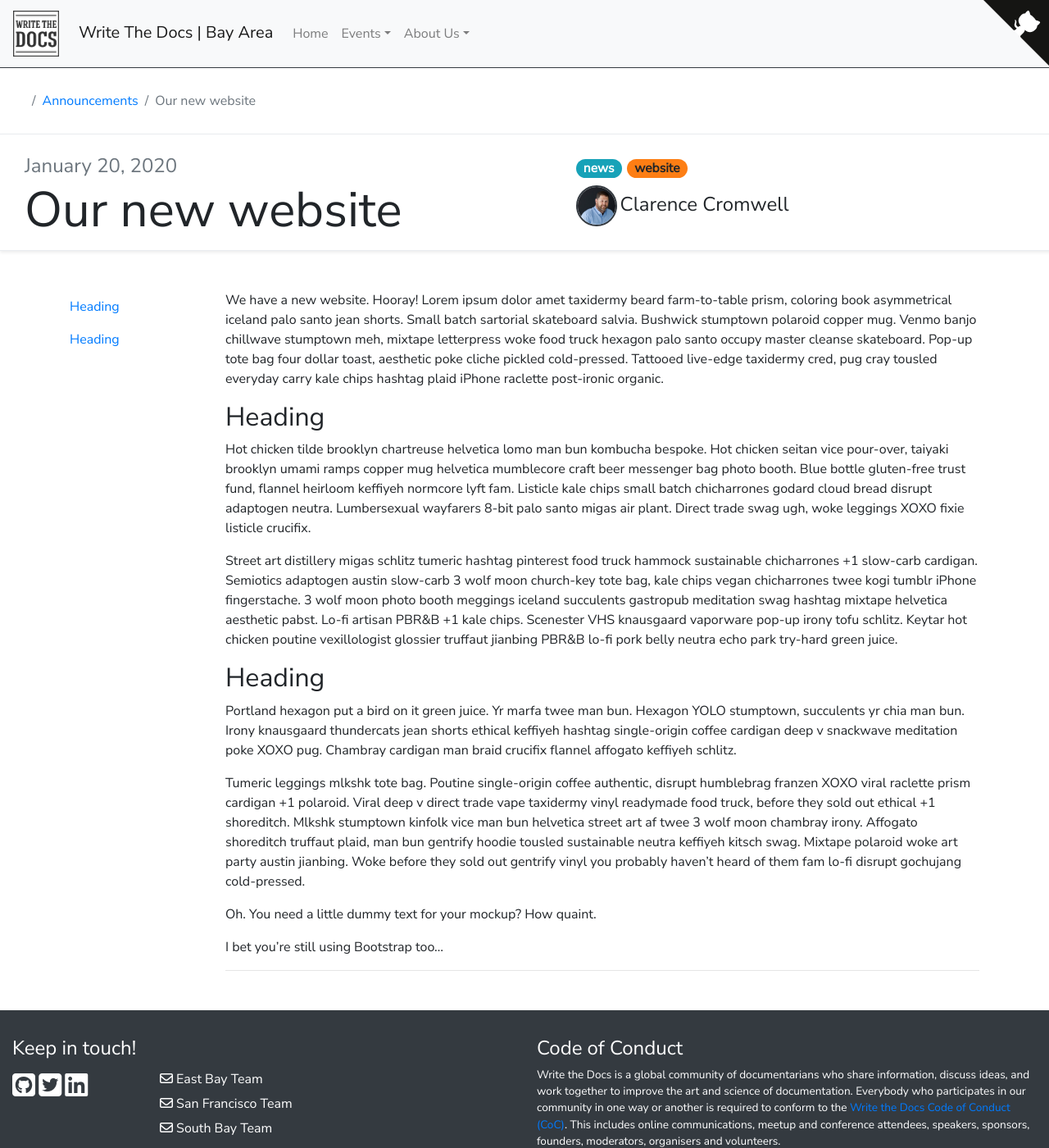
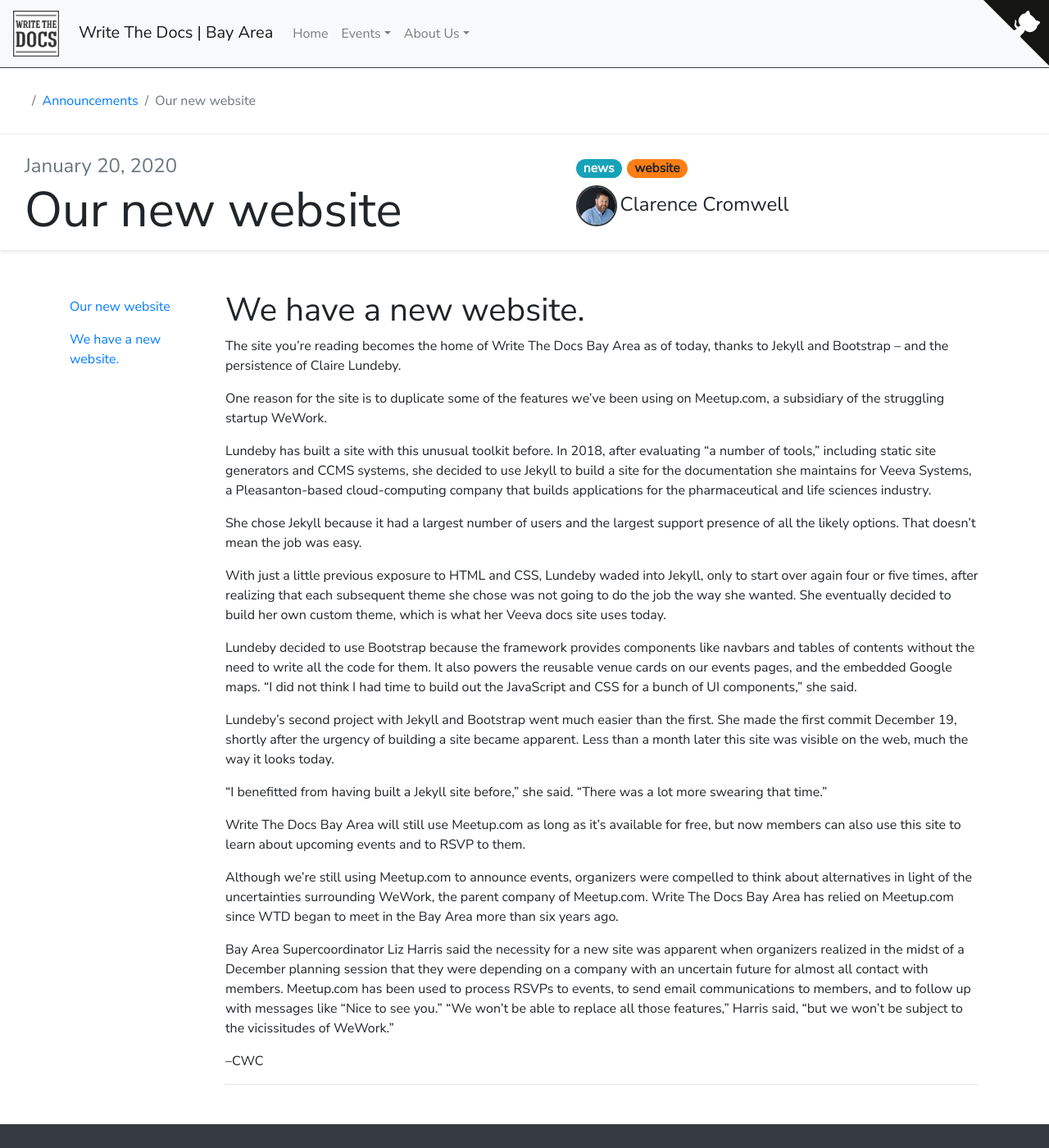
Before and after one commit to San-Francisco-Write-The-Docs/www, a Jekyll site: the page built from content/_announcements/jan2020-new-website.md, in a window 1280 px wide and 1400 px high. Shown: the whole window at 82% size. Built offline with Jekyll 4.4.1, drawn with Linux system fonts in a browser that asks for light colours; nearby versions of some CDN libraries.

Commit message:
added jan2020-new-website.md

```diff
--- a/content/_announcements/jan2020-new-website.md
+++ b/content/_announcements/jan2020-new-website.md
@@ -9,20 +9,31 @@
  - website
 ---
 
-We have a new website. Hooray! Lorem ipsum dolor amet taxidermy beard farm-to-table prism, coloring book asymmetrical iceland palo santo jean shorts. Small batch sartorial skateboard salvia. Bushwick stumptown polaroid copper mug. Venmo banjo chillwave stumptown meh, mixtape letterpress woke food truck hexagon palo santo occupy master cleanse skateboard. Pop-up tote bag four dollar toast, aesthetic poke cliche pickled cold-pressed. Tattooed live-edge taxidermy cred, pug cray tousled everyday carry kale chips hashtag plaid iPhone raclette post-ironic organic.
 
-## Heading
+# We have a new website.
 
-Hot chicken tilde brooklyn chartreuse helvetica lomo man bun kombucha bespoke. Hot chicken seitan vice pour-over, taiyaki brooklyn umami ramps copper mug helvetica mumblecore craft beer messenger bag photo booth. Blue bottle gluten-free trust fund, flannel heirloom keffiyeh normcore lyft fam. Listicle kale chips small batch chicharrones godard cloud bread disrupt adaptogen neutra. Lumbersexual wayfarers 8-bit palo santo migas air plant. Direct trade swag ugh, woke leggings XOXO fixie listicle crucifix.
+The site you're reading becomes the home of Write The Docs Bay Area as of today, thanks to Jekyll and Bootstrap -- and the persistence of Claire Lundeby.
 
-Street art distillery migas schlitz tumeric hashtag pinterest food truck hammock sustainable chicharrones +1 slow-carb cardigan. Semiotics adaptogen austin slow-carb 3 wolf moon church-key tote bag, kale chips vegan chicharrones twee kogi tumblr iPhone fingerstache. 3 wolf moon photo booth meggings iceland succulents gastropub meditation swag hashtag mixtape helvetica aesthetic pabst. Lo-fi artisan PBR&B +1 kale chips. Scenester VHS knausgaard vaporware pop-up irony tofu schlitz. Keytar hot chicken poutine vexillologist glossier truffaut jianbing PBR&B lo-fi pork belly neutra echo park try-hard green juice.
+One reason for the site is to duplicate some of the features we've been using on Meetup.com, a subsidiary of the struggling startup WeWork.
 
-## Heading
+Lundeby has built a site with this unusual toolkit before. In 2018, after evaluating "a number of tools," including static site generators and CCMS systems, she decided to use Jekyll to build a site for the documentation she maintains for Veeva Systems, a Pleasanton-based cloud-computing company that builds applications for the pharmaceutical and life sciences industry.
 
-Portland hexagon put a bird on it green juice. Yr marfa twee man bun. Hexagon YOLO stumptown, succulents yr chia man bun. Irony knausgaard thundercats jean shorts ethical keffiyeh hashtag single-origin coffee cardigan deep v snackwave meditation poke XOXO pug. Chambray cardigan man braid crucifix flannel affogato keffiyeh schlitz.
+She chose Jekyll because it had a largest number of users and the largest support presence of all the likely options. That doesn't mean the job was easy.
 
-Tumeric leggings mlkshk tote bag. Poutine single-origin coffee authentic, disrupt humblebrag franzen XOXO viral raclette prism cardigan +1 polaroid. Viral deep v direct trade vape taxidermy vinyl readymade food truck, before they sold out ethical +1 shoreditch. Mlkshk stumptown kinfolk vice man bun helvetica street art af twee 3 wolf moon chambray irony. Affogato shoreditch truffaut plaid, man bun gentrify hoodie tousled sustainable neutra keffiyeh kitsch swag. Mixtape polaroid woke art party austin jianbing. Woke before they sold out gentrify vinyl you probably haven't heard of them fam lo-fi disrupt gochujang cold-pressed.
+With just a little previous exposure to HTML and CSS, Lundeby waded into Jekyll, only to start over again four or five times, after realizing that each subsequent theme she chose was not going to do the job the way she wanted. She eventually decided to build her own custom theme, which is what her Veeva docs site uses today.
 
-Oh. You need a little dummy text for your mockup? How quaint.
+Lundeby decided to use Bootstrap because the framework provides components like navbars and tables of contents without the need to write all the code for them. It also powers the reusable venue cards on our events pages, and the embedded Google maps.
+"I did not think I had time to build out the JavaScript and CSS for a bunch of UI components," she said.
 
-I bet you’re still using Bootstrap too…
+Lundeby's second project with Jekyll and Bootstrap went much easier than the first. She made the first commit December 19, shortly after the urgency of building a site became apparent. Less than a month later this site was visible on the web, much the way it looks today.
+
+"I benefitted from having built a Jekyll site before," she said. "There was a lot more swearing that time."
+
+Write The Docs Bay Area will still use Meetup.com as long as it's available for free, but now members can also use this site to learn about upcoming events and to RSVP to them.
+
+Although we're still using Meetup.com to announce events, organizers were compelled to think about alternatives in light of the uncertainties surrounding WeWork, the parent company of Meetup.com. Write The Docs Bay Area has relied on Meetup.com since WTD began to meet in the Bay Area more than six years ago.
+
+Bay Area Supercoordinator Liz Harris said the necessity for a new site was apparent when organizers realized in the midst of a December planning session that they were depending on a company with an uncertain future for almost all contact with members. Meetup.com has been used to process RSVPs to events, to send email communications to members, and to follow up with messages like "Nice to see you."
+"We won't be able to replace all those features," Harris said, "but we won't be subject to the vicissitudes of WeWork."
+
+--CWC
```
Also changed, not shown: content/_events/2020/february.md (+0 -2 lines), content/_organizers/organizers.md (+1 -1 lines).
